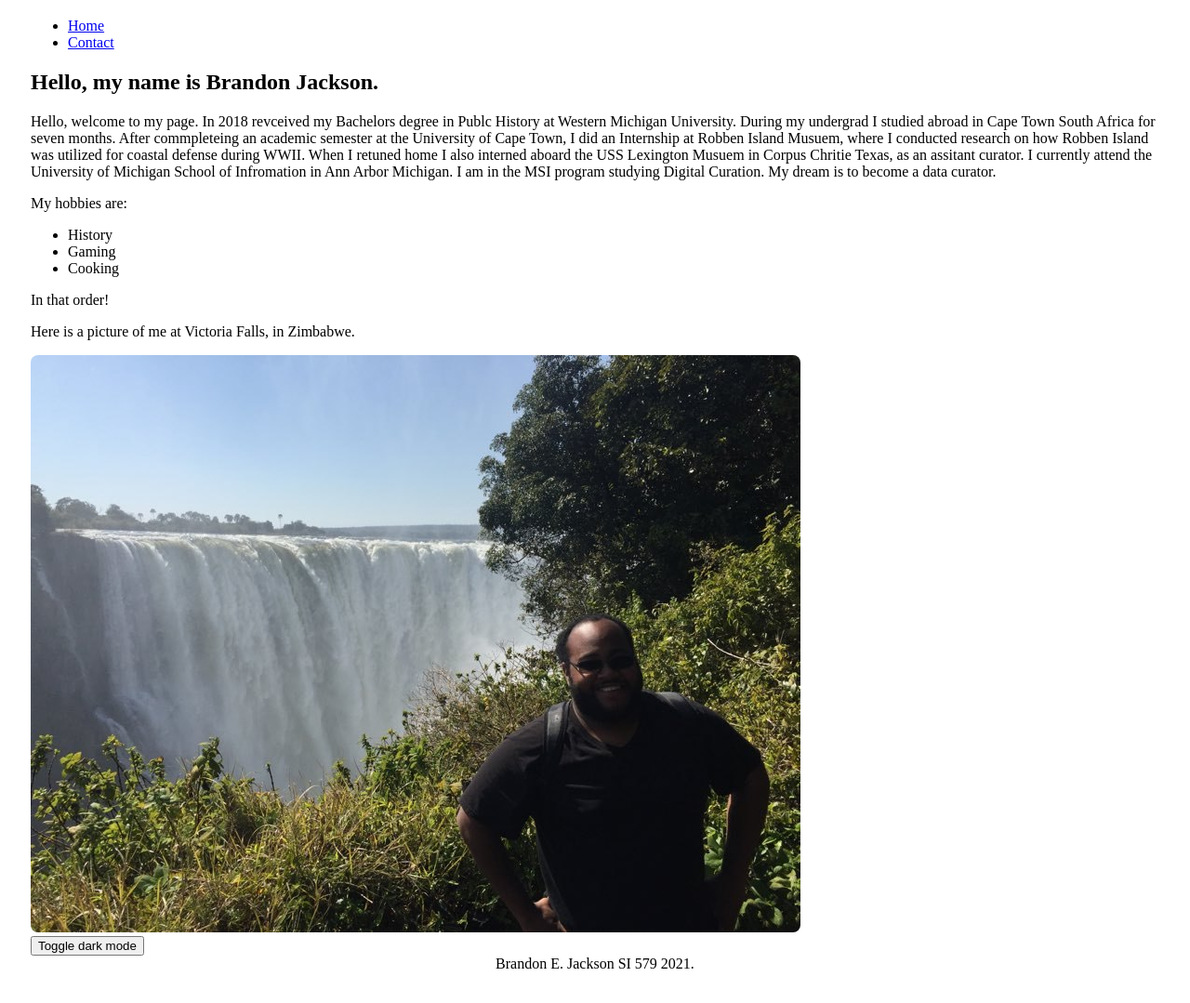
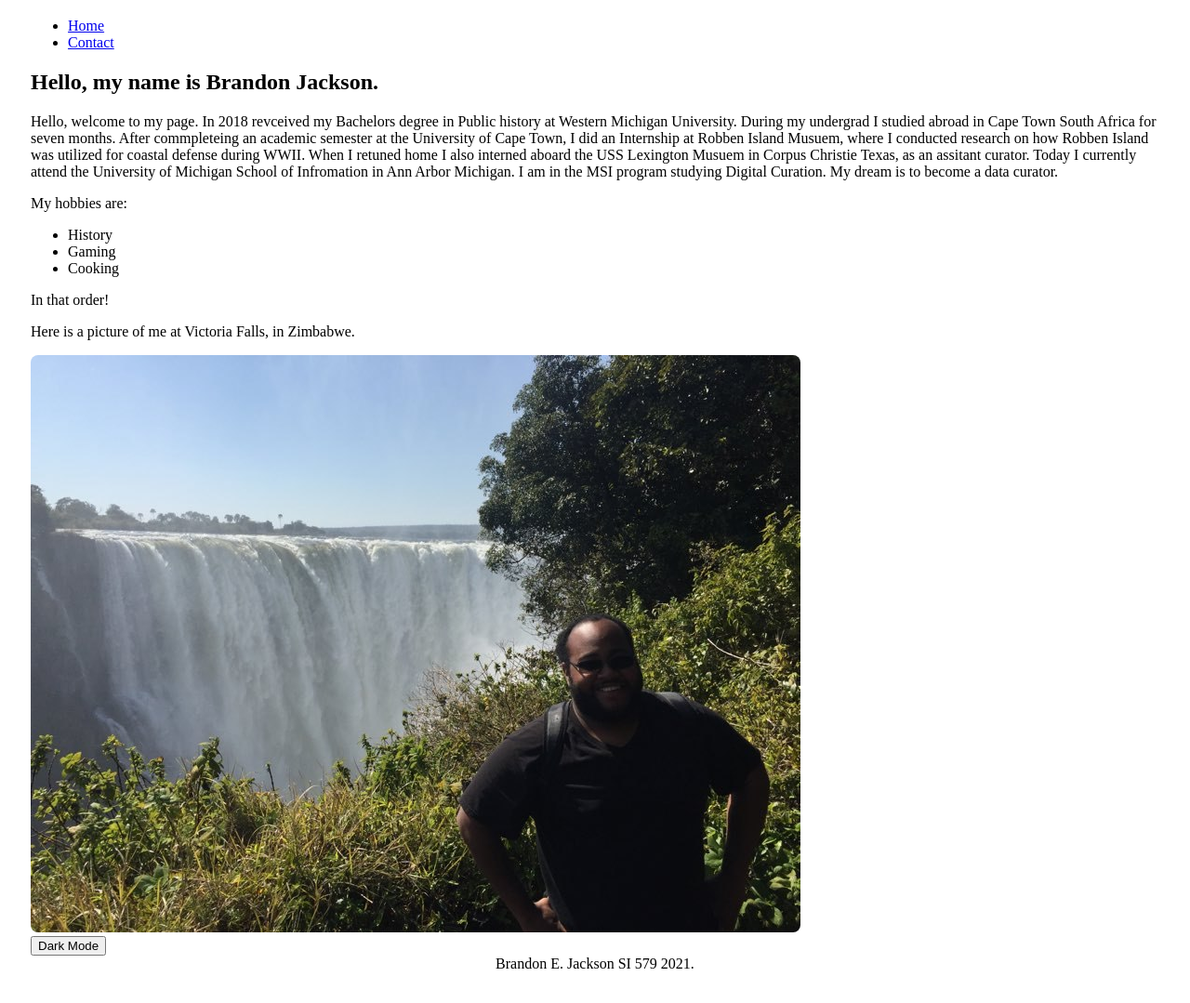
Before and after one commit to brandjac/problem_set_1, a plain HTML site: page index.html in a window 1280 px wide. Shown: the part 94-1173 px from the top of the page at 93% size. Drawn offline with Linux system fonts and the light colour scheme.

Commit message:
Add files via upload

```diff
--- a/index.html
+++ b/index.html
@@ -17,12 +17,12 @@
     </header>
     <section>
         <h2>Hello, my name is Brandon Jackson.</h2>
-        <p>Hello, welcome to my page. In 2018 revceived my Bachelors degree in Publc History at Western Michigan University.
+        <p>Hello, welcome to my page. In 2018 revceived my Bachelors degree in Public history at Western Michigan University.
         During my undergrad I studied abroad in Cape Town South Africa for seven months.
         After commpleteing an academic semester at the University of Cape Town,
         I did an Internship at Robben Island Musuem, where I conducted research on how Robben Island was utilized for coastal defense during WWII.
-        When I retuned home I also interned aboard the USS Lexington Musuem in Corpus Chritie Texas,  as an assitant curator.
-        I currently attend the University of Michigan School of Infromation in Ann Arbor Michigan. I am in the MSI program studying Digital Curation.
+        When I retuned home I also interned aboard the USS Lexington Musuem in Corpus Christie Texas,  as an assitant curator.
+        Today I currently attend the University of Michigan School of Infromation in Ann Arbor Michigan. I am in the MSI program studying Digital Curation.
         My dream is to become a data curator.</p>
 
         <p>My hobbies are:</p>
@@ -41,7 +41,7 @@
     <body>
 
 
-    <button onclick="myFunction()">Toggle dark mode</button>
+    <button onclick="myFunction()">Dark Mode</button>
 
 <script>
     function myFunction() {
```
Also changed, not shown: contact.html .html (+1 -1 lines).
